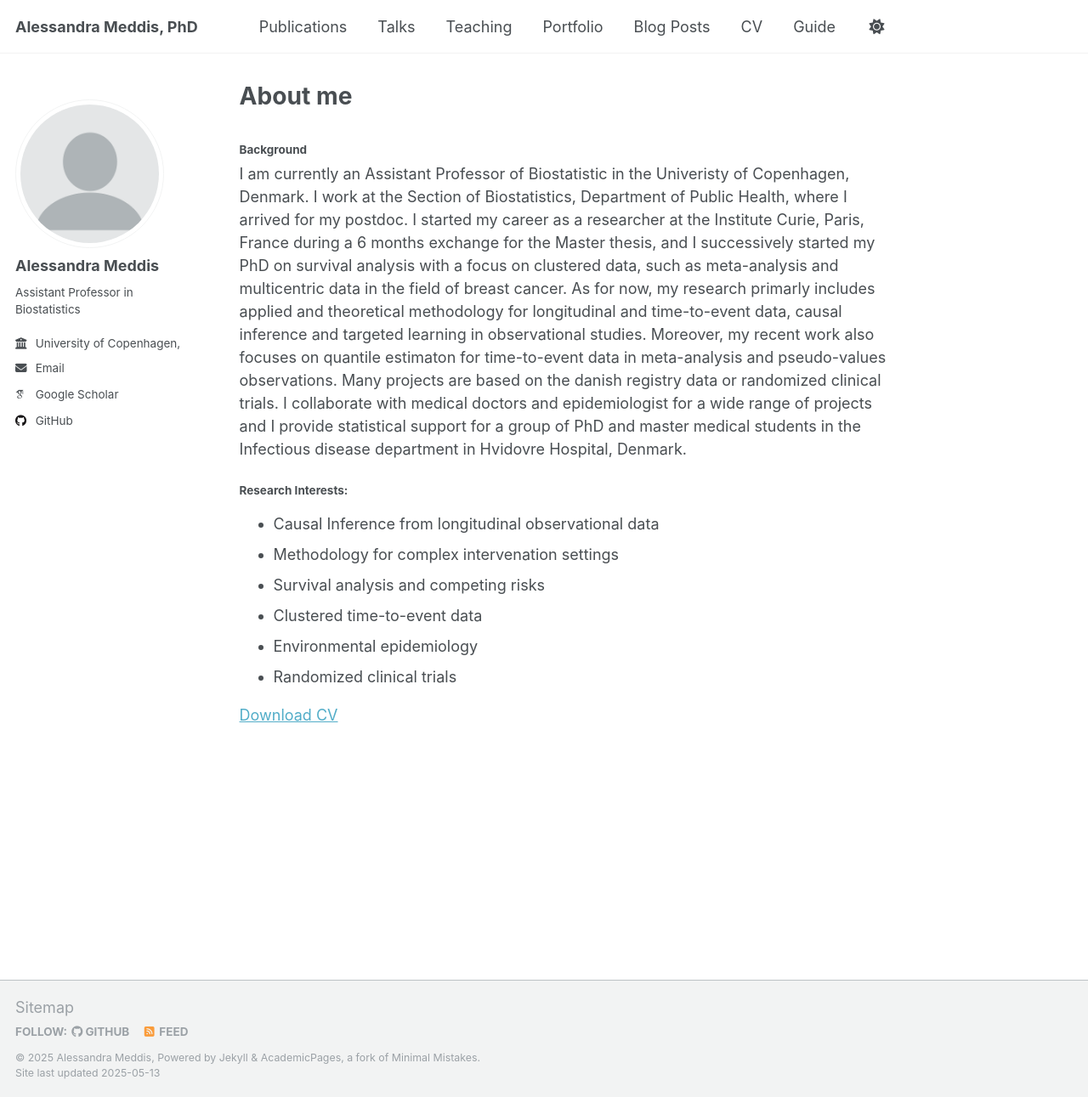
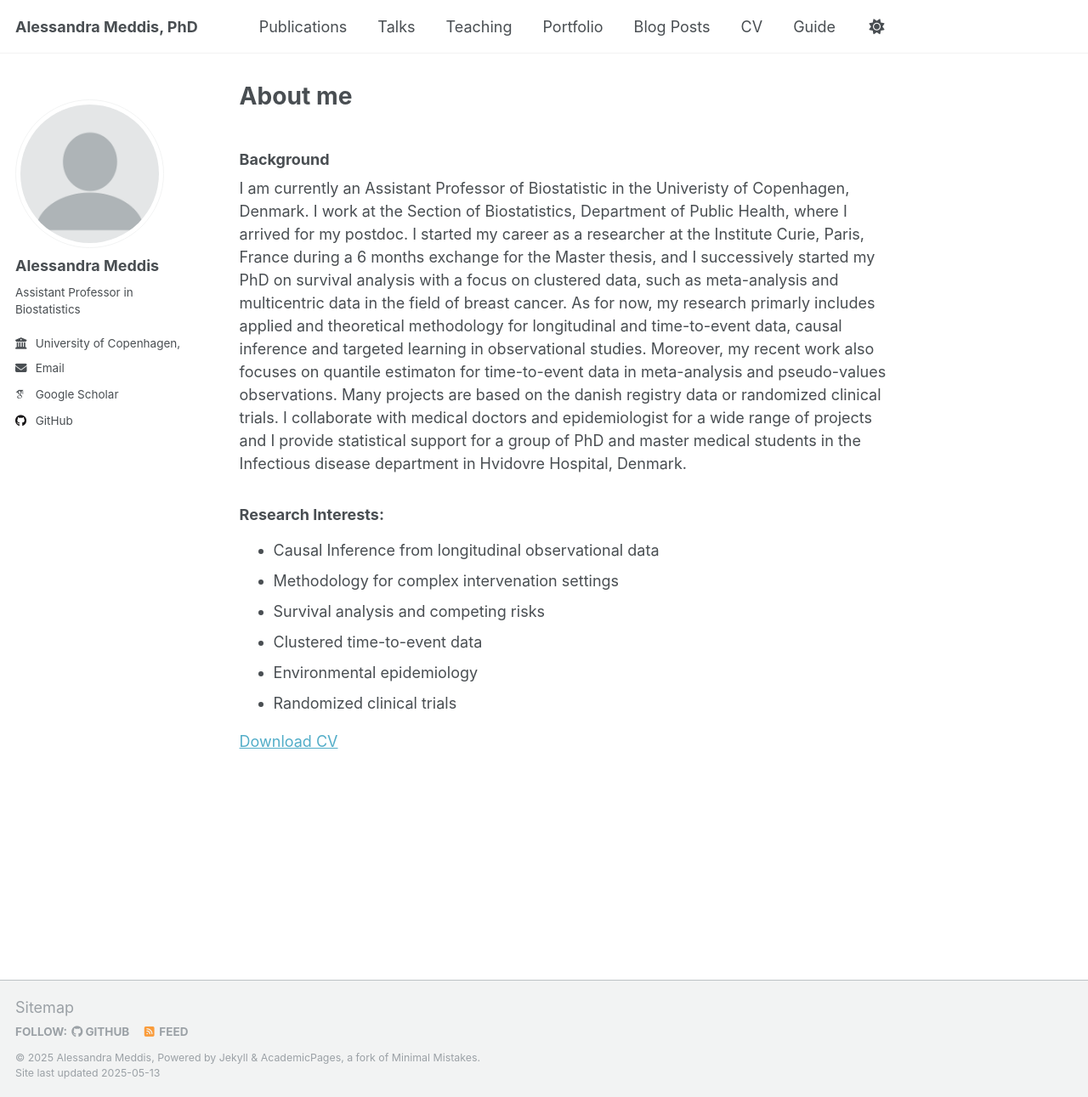
Before and after one commit to AMeddis/ameddis.github.io, a Jekyll site: the page built from _pages/about.md, in a window 1280 px wide and 1291 px high. Shown: the whole window at 85% size. Built offline with Jekyll 4.4.1, drawn with Linux system fonts in a browser that asks for light colours; some web fonts are replaced.

```diff
--- a/_pages/about.md
+++ b/_pages/about.md
@@ -9,11 +9,11 @@ redirect_from:
 
 
 
-#### Background
+### Background
 
 I am currently an Assistant Professor of Biostatistic in the Univeristy of Copenhagen, Denmark. I work at the Section of Biostatistics, Department of Public Health, where I arrived for my postdoc. I started my career as a researcher at the Institute Curie, Paris, France during a 6 months exchange for the Master thesis, and I successively started my PhD on survival analysis with a focus on clustered data, such as meta-analysis and multicentric data in the field of breast cancer. As for now, my research primarly includes applied and theoretical methodology for longitudinal and time-to-event data, causal inference and targeted learning in observational studies. Moreover, my recent work also focuses on quantile estimaton for time-to-event data in meta-analysis and pseudo-values observations. Many projects are based on the danish registry data or randomized clinical trials. I collaborate with medical doctors and epidemiologist for a wide range of projects and I provide statistical support for a group of PhD and master medical students in the Infectious disease department in Hvidovre Hospital, Denmark.
 
-#### Research Interests:
+### Research Interests:
 
 
 * Causal Inference from longitudinal observational data
```
